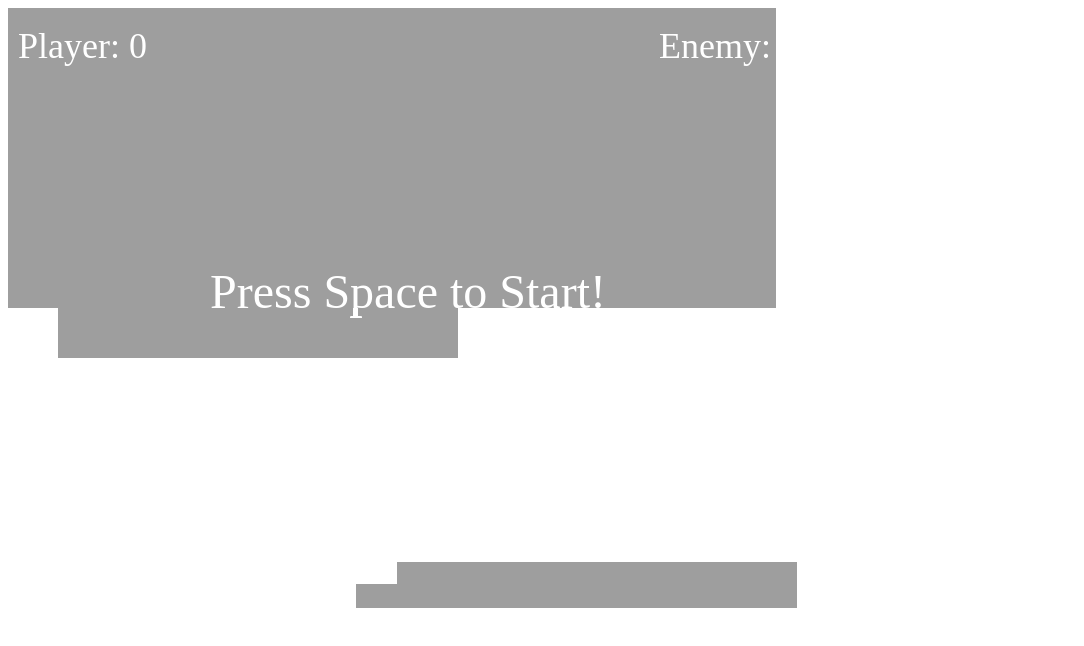
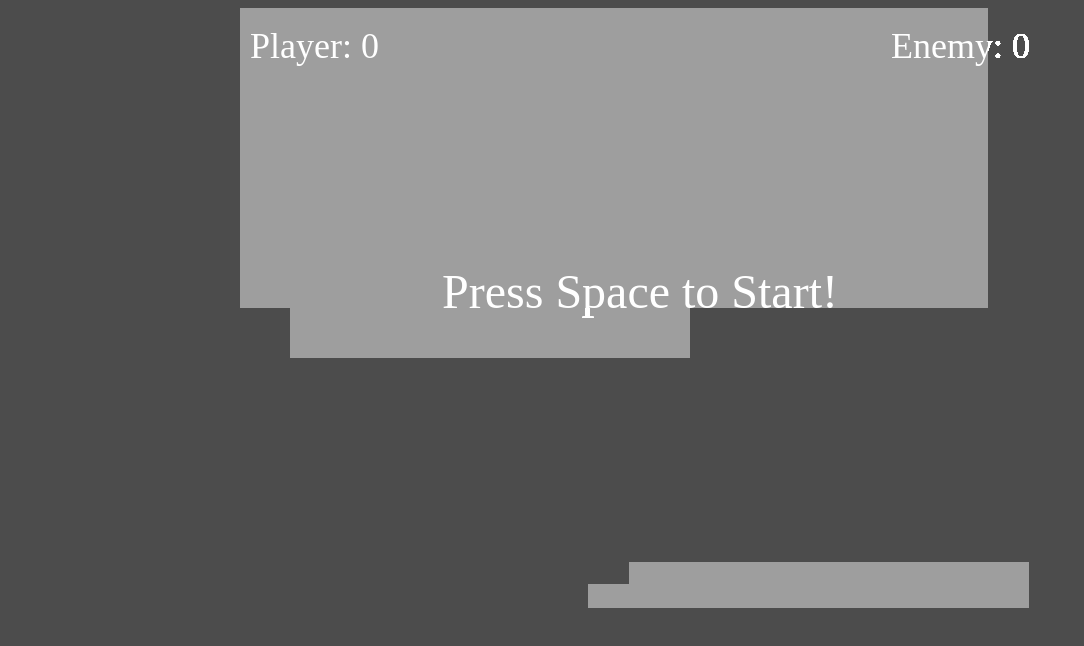
Before and after one commit to KrissW8/Ultimate-pong, a plain HTML site: page index.html in a window 1280 px wide. Shown: the whole page, without its empty margins (0-1084 px from the left). Drawn offline with Linux system fonts and the light colour scheme.

Commit message:
almost final commit

```diff
--- a/style.css
+++ b/style.css
@@ -1,6 +1,12 @@
-#pong {
-    left: 0;
-    right: 0;
-    margin: 0px;
-    padding: 0px;
+body {
+    overflow: hidden;
+    background: rgba(0,0,0,0.7);
 }
+
+canvas {
+    padding-left: 0;
+    padding-right: 0;
+    margin-left: auto;
+    margin-right: auto;
+    display: block;
+}
--- a/ulti-pong.js
+++ b/ulti-pong.js
@@ -1,7 +1,8 @@
 const canvas = document.getElementById("pong")
 const ctx = canvas.getContext("2d");
 
-const ballSprite = new Image();
+const ballNormalSprite = new Image();
+const ballHotSprite = new Image();
 const backgroundSprite1 = new Image();
 const playerPaddleSprite = new Image();
 const enemyPaddleSprite = new Image();
@@ -11,13 +12,15 @@ let spacePressed = false;
 let playerPoints = 0;
 let enemyPoints = 0;
 let isStarted = false;
+let ballSprite = ballNormalSprite;
 
 const ball = {
     x: 50,
     y: 50,
-    speed: 5,
-    hspeed: 5,
-    vspeed: 5,
+    speed: 2.5,
+    hspeed: 2.5,
+    vspeed: 2.5,
+    maxspeed: 7,
     radius: 22,
     startX: canvas.width/2 -11,
     startY: canvas.height-46,
@@ -32,7 +35,7 @@ const player = {
 const enemy = {
     x: canvas.width/2-52,
     y: 0,
-    speed: 5,
+    speed: 7.5,
 }
 
 const drawBackground1 = () => {
@@ -43,18 +46,36 @@ const drawBall = () => {
     ctx.drawImage(ballSprite, ball.x, ball.y);
     ball.x += ball.hspeed;
     ball.y += ball.vspeed;
+    if(ball.hspeed >= 6 || ball.vspeed >=6)
+    {
+        ballSprite = ballHotSprite;
+    }
+    else
+    {
+        ballSprite = ballNormalSprite;
+    }
+    const bounce = () => {
+        if(ball.hspeed < ball.maxspeed || ball.vspeed < ball.maxspeed)
+        {
+            ball.hspeed *= 1.01;
+            ball.vspeed *= 1.01;
+        }
+    }
     if (ball.x + ball.radius> canvas.width) {
         ball.hspeed =- ball.hspeed;
+        bounce();
     }
     if(ball.x < 0)
     {
         ball.hspeed =- ball.hspeed;
+        bounce()
     }
-    if(ball.y + ball.radius > canvas.height)
+    if(ball.y + ball.radius > canvas.height + 30)
     {
-        ball.vspeed =- ball.vspeed;
+        enemyPoints += 1;
+        isStarted = false;
     }
-    if(ball.y < 0)
+    if(ball.y < -50)
     {
         playerPoints += 1;
         isStarted = false;
@@ -62,9 +83,11 @@ const drawBall = () => {
     if(ball.y + ball.vspeed >= player.y && ball.x + ball.hspeed >= player.x && ball.x + ball.hspeed <= player.x+104)
     {
         ball.vspeed =- ball.vspeed;
+        bounce();
     }
     if(ball.y + ball.vspeed <= enemy.y && ball.x >= enemy.x && ball.x <= enemy.x + 104) {
         ball.vspeed = - ball.vspeed;
+        bounce();
     }
 }
 
@@ -82,14 +105,16 @@ const drawPlayerPaddle = () => {
 
 const drawEnemyPaddle = () => {
     ctx.drawImage(enemyPaddleSprite, enemy.x, enemy.y);
-    if(enemy.x -20 < ball.x)
+
+    if(ball.hspeed > 0 && ball.x > enemy.x )
         {
             enemy.x += enemy.speed;
         }
-    if(enemy.x + 20 > ball.x)
+    if(ball.hspeed < 0 && ball.x < enemy.x)
         {
             enemy.x -= enemy.speed;
         }
+
 }
 
 const drawScore = () => {
@@ -120,16 +145,15 @@ const main = () => {
     if(!isStarted)
     {
         startText();
-    playerPoints = 0;
-    ball.x = ball.startX;
+        ball.x = player.x + 52 - (ball.radius / 2);
         ball.y = ball.startY;
         ball.speed = 0;
         ball.vspeed = 0;
         ball.hspeed = 0;
     }
-    if (playerPoints >= 5) {
-            playerPoints = 0;
-            ball.x = ball.startX;
+    if (playerPoints >= 5 || enemyPoints >= 5) {
+        enemyPoints = 0;
+        ball.x = player.x+52-(ball.radius/2);
         ball.y = ball.startY;
         ball.speed = 0;
         ball.vspeed = 0;
@@ -139,8 +163,7 @@ const main = () => {
         if(!isStarted && spacePressed)
         {
             isStarted = true;
-        playerPoints = 0;
-        ball.x = ball.startX;
+            ball.x = player.x + 52 - (ball.radius / 2);
             ball.y = ball.startY;
             ball.speed = 5;
             ball.vspeed = 5;
@@ -186,6 +209,7 @@ function keyUpHandler(e) {
 
 
 backgroundSprite1.src = "https://gmclan.org/uploader/8618/background_0.png";
-ballSprite.src = "https://gmclan.org/uploader/8618/ballBlue.png";
+ballNormalSprite.src = "https://gmclan.org/uploader/8618/ballBlue.png";
+ballHotSprite.src = "https://gmclan.org/uploader/8618/ballRed.png";
 playerPaddleSprite.src = "https://gmclan.org/uploader/8618/paddleBlu.png";
 enemyPaddleSprite.src = "https://gmclan.org/uploader/8618/paddleRed.png"
```
Also changed, not shown: index.html (line endings or trailing spaces). Lines whose indentation alone changed are shown as unchanged.
